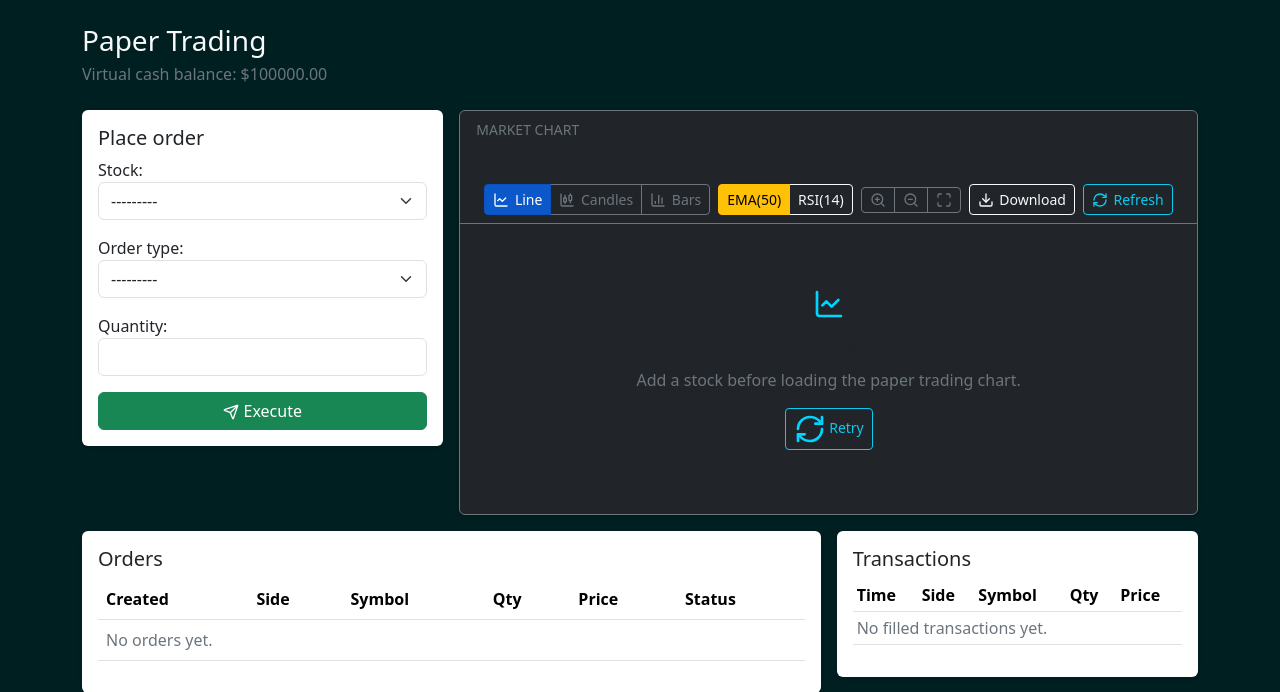
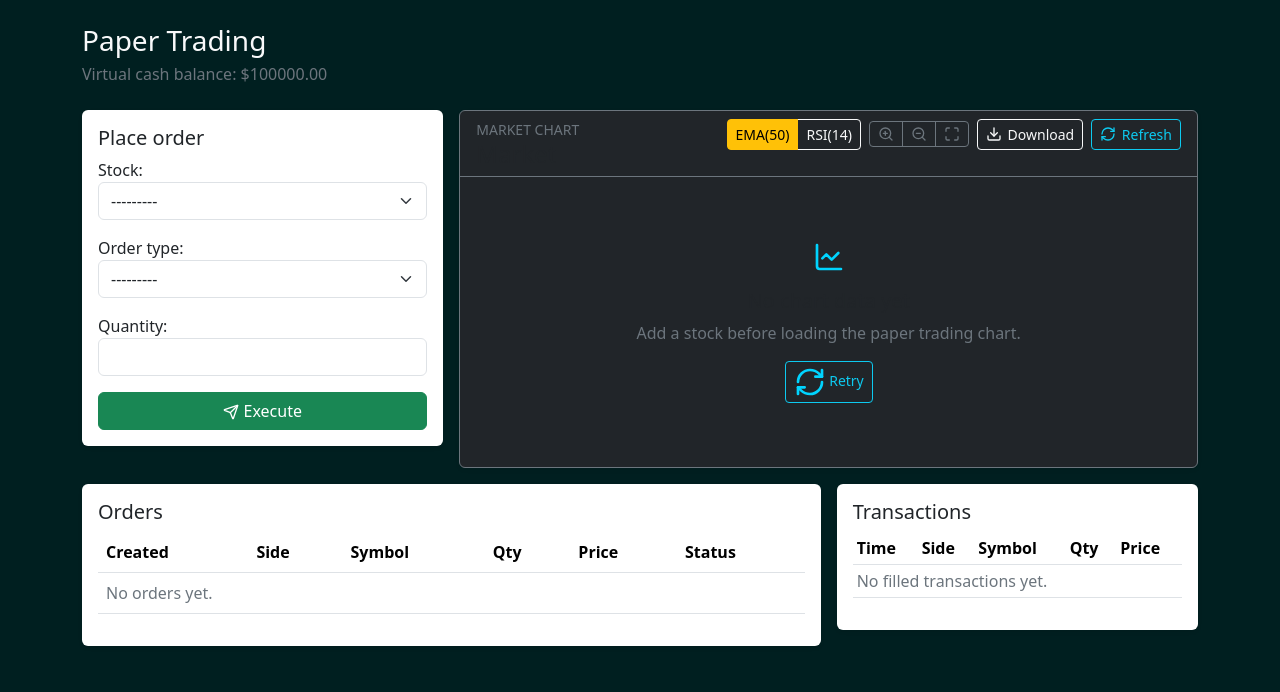
Before and after one commit to yamaNash97/Trading_Platform, a Django app: page /paper/ in a window 1280 px wide. Shown: the part 56-748 px from the top of the page. Run offline with Django 5.2, Linux system fonts and the light colour scheme; the visitor is signed in with stand-in values (Sample User, id 1); data comes from the database, SQL or seed files in the repository; data that the repository does not hold is empty; some libraries are stand-ins or nearby versions.

Commit message:
removed candel and bar views

```diff
--- a/paper_trading/tests.py
+++ b/paper_trading/tests.py
@@ -40,8 +40,9 @@ class PaperTradingTests(TestCase):
             response = self.client.get(reverse('paper_trading:price_chart'), {'stock': microsoft.pk})
 
         self.assertEqual(response.status_code, 200)
-        self.assertContains(response, 'Line')
-        self.assertContains(response, 'Candles')
+        self.assertNotContains(response, 'Candles')
+        self.assertNotContains(response, 'Bars')
+        self.assertNotContains(response, 'data-chart-view')
         self.assertContains(response, 'EMA(50)')
         self.assertContains(response, 'SMA(20)')
         self.assertContains(response, 'RSI(14)')
--- a/static/js/main.js
+++ b/static/js/main.js
@@ -232,7 +232,6 @@ function setupMarketChartCard(card) {
         card: card,
         payload: payload,
         chart: null,
-        view: 'line',
         indicators: {
             ema: true,
             rsi: false
@@ -338,54 +337,6 @@ function registerMarketChartPlugins() {
         }
     });
 
-    Chart.register({
-        id: 'marketCandlesticks',
-        afterDatasetsDraw(chart) {
-            const marketState = chart.$marketChart;
-            if (!marketState || marketState.view !== 'candlestick') {
-                return;
-            }
-
-            const rows = marketState.payload.rows;
-            const xScale = chart.scales.x;
-            const yScale = chart.scales.y;
-            const {ctx, chartArea} = chart;
-            const start = Math.max(0, Math.floor(marketState.visibleStart));
-            const end = Math.min(rows.length - 1, Math.ceil(marketState.visibleEnd));
-            const visibleCount = Math.max(end - start + 1, 1);
-            const candleWidth = Math.max(3, Math.min(14, chartArea.width / visibleCount * 0.58));
-
-            ctx.save();
-            for (let index = start; index <= end; index += 1) {
-                const row = rows[index];
-                if (!row) {
-                    continue;
-                }
-
-                const x = xScale.getPixelForValue(index);
-                const openY = yScale.getPixelForValue(row.open);
-                const closeY = yScale.getPixelForValue(row.close);
-                const highY = yScale.getPixelForValue(row.high);
-                const lowY = yScale.getPixelForValue(row.low);
-                const isUp = row.close >= row.open;
-                const color = isUp ? '#2ed573' : '#ff4757';
-                const bodyTop = Math.min(openY, closeY);
-                const bodyHeight = Math.max(Math.abs(openY - closeY), 1.5);
-
-                ctx.strokeStyle = color;
-                ctx.fillStyle = isUp ? 'rgba(46, 213, 115, 0.22)' : 'rgba(255, 71, 87, 0.28)';
-                ctx.lineWidth = 1.5;
-                ctx.beginPath();
-                ctx.moveTo(x, highY);
-                ctx.lineTo(x, lowY);
-                ctx.stroke();
-                ctx.fillRect(x - candleWidth / 2, bodyTop, candleWidth, bodyHeight);
-                ctx.strokeRect(x - candleWidth / 2, bodyTop, candleWidth, bodyHeight);
-            }
-            ctx.restore();
-        }
-    });
-
     marketChartPluginsRegistered = true;
 }
 
@@ -426,16 +377,6 @@ function drawCrosshairValueLabel(ctx, chartArea, y, label) {
 
 function bindMarketChartControls(state) {
     const card = state.card;
-
-    card.querySelectorAll('[data-chart-view]').forEach(button => {
-        button.addEventListener('click', () => {
-            runMarketChartLocalUpdate(state, () => {
-                state.view = button.dataset.chartView;
-                setGroupedButtonActive(card.querySelectorAll('[data-chart-view]'), button);
-                applyMarketChartVisibility(state);
-            });
-        });
-    });
 
     card.querySelectorAll('[data-chart-toggle]').forEach(button => {
         button.addEventListener('click', () => {
@@ -518,18 +459,6 @@ function renderMarketChart(state) {
                         title(items) {
                             const row = rowFromTooltip(items[0], rows);
                             return row ? row.timestampLabel : '';
-                        },
-                        beforeBody(items) {
-                            const row = rowFromTooltip(items[0], rows);
-                            if (!row || state.view !== 'candlestick') {
-                                return [];
-                            }
-                            return [
-                                `Open: ${formatCurrency(row.open, currency)}`,
-                                `High: ${formatCurrency(row.high, currency)}`,
-                                `Low: ${formatCurrency(row.low, currency)}`,
-                                `Close: ${formatCurrency(row.close, currency)}`
-                            ];
                         },
                         label(context) {
                             return marketTooltipLabel(context, currency);
@@ -617,7 +546,6 @@ function renderMarketChart(state) {
 
 function buildMarketChartDatasets(rows) {
     const closeValues = rows.map(row => row.close);
-    const barColors = rows.map(row => row.close >= row.open ? 'rgba(46, 213, 115, 0.55)' : 'rgba(255, 71, 87, 0.55)');
     const volumeColors = rows.map(row => row.close >= row.open ? 'rgba(46, 213, 115, 0.18)' : 'rgba(255, 71, 87, 0.18)');
 
     return [
@@ -646,18 +574,6 @@ function buildMarketChartDatasets(rows) {
             marketRole: 'priceLine',
             tooltipKey: 'close',
             order: 2
-        },
-        {
-            type: 'bar',
-            label: 'Close',
-            data: closeValues,
-            backgroundColor: barColors,
-            borderColor: barColors,
-            borderWidth: 1,
-            marketRole: 'priceBars',
-            tooltipKey: 'close',
-            hidden: true,
-            order: 3
         },
         {
             type: 'bar',
@@ -701,11 +617,7 @@ function applyMarketChartVisibility(state) {
     }
 
     state.chart.data.datasets.forEach(dataset => {
-        if (dataset.marketRole === 'priceLine') {
-            dataset.hidden = state.view !== 'line';
-        } else if (dataset.marketRole === 'priceBars') {
-            dataset.hidden = state.view !== 'bar';
-        } else if (dataset.marketRole === 'priceHover' || dataset.marketRole === 'volume') {
+        if (dataset.marketRole === 'priceLine' || dataset.marketRole === 'priceHover' || dataset.marketRole === 'volume') {
             dataset.hidden = false;
         } else if (dataset.indicatorKey) {
             dataset.hidden = !state.indicators[dataset.indicatorKey];
@@ -1051,7 +963,6 @@ function renderMarketChartExportCanvas(state) {
     canvas.height = height;
     const ctx = canvas.getContext('2d');
     const symbol = state.payload.symbol || 'Market';
-    const viewLabel = marketChartViewLabel(state.view);
     const exportedAt = new Date();
     const lastUpdated = state.payload.lastUpdatedLabel || '';
 
@@ -1060,7 +971,7 @@ function renderMarketChartExportCanvas(state) {
 
     ctx.fillStyle = '#e8eef5';
     ctx.font = '700 24px system-ui, -apple-system, BlinkMacSystemFont, "Segoe UI", sans-serif';
-    ctx.fillText(`${symbol} ${viewLabel} Chart`, 28, 38);
+    ctx.fillText(`${symbol} Price Chart`, 28, 38);
 
     ctx.fillStyle = '#a8b4c6';
     ctx.font = '13px system-ui, -apple-system, BlinkMacSystemFont, "Segoe UI", sans-serif';
@@ -1115,12 +1026,12 @@ function drawMarketChartExportLegend(ctx, state, x, y, maxWidth) {
 function buildMarketChartExportLegend(state) {
     const seen = new Set();
     const items = [{
-        label: state.view === 'candlestick' ? 'Candles' : 'Price',
-        color: state.view === 'candlestick' ? '#2ed573' : '#00d4ff'
+        label: 'Price',
+        color: '#00d4ff'
     }];
 
     return items.concat(state.chart.data.datasets
-        .filter(dataset => !dataset.hidden && !dataset.tooltipHidden && dataset.marketRole !== 'priceLine' && dataset.marketRole !== 'priceBars')
+        .filter(dataset => !dataset.hidden && !dataset.tooltipHidden && dataset.marketRole !== 'priceLine')
         .map(dataset => ({
             label: marketChartExportDatasetLabel(dataset),
             color: marketChartExportDatasetColor(dataset)
@@ -1136,7 +1047,7 @@ function buildMarketChartExportLegend(state) {
 }
 
 function marketChartExportDatasetLabel(dataset) {
-    if (dataset.marketRole === 'priceLine' || dataset.marketRole === 'priceBars') {
+    if (dataset.marketRole === 'priceLine') {
         return 'Price';
     }
     if (dataset.marketRole === 'volume') {
@@ -1148,17 +1059,6 @@ function marketChartExportDatasetLabel(dataset) {
 function marketChartExportDatasetColor(dataset) {
     const color = dataset.borderColor || dataset.backgroundColor || '#e8eef5';
     return Array.isArray(color) ? color[0] : color;
-}
-
-function marketChartViewLabel(view) {
-    switch (view) {
-        case 'candlestick':
-            return 'Candlestick';
-        case 'bar':
-            return 'Bar';
-        default:
-            return 'Line';
-    }
 }
 
 function buildMarketChartExportFilename(state) {
--- a/templates/market_data/_price_chart.html
+++ b/templates/market_data/_price_chart.html
@@ -44,18 +44,6 @@
             type="button" data-chart-timeframe="{{ timeframe.value }}"
             aria-pressed="{% if timeframe.active %}true{% else %}false{% endif %}">{{ timeframe.label }}</button>
           {% endfor %}
-        </div>
-
-        <div class="btn-group btn-group-sm" role="group" aria-label="Chart type">
-          <button class="btn btn-primary active" type="button" data-chart-view="line" aria-pressed="true">
-            <i data-lucide="line-chart"></i> Line
-          </button>
-          <button class="btn btn-outline-secondary" type="button" data-chart-view="candlestick" aria-pressed="false">
-            <i data-lucide="candlestick-chart"></i> Candles
-          </button>
-          <button class="btn btn-outline-secondary" type="button" data-chart-view="bar" aria-pressed="false">
-            <i data-lucide="bar-chart-3"></i> Bars
-          </button>
         </div>
 
         <div class="btn-group btn-group-sm" role="group" aria-label="Indicators">
```
Also changed, not shown: backtesting/tests.py (+4 -3 lines).
